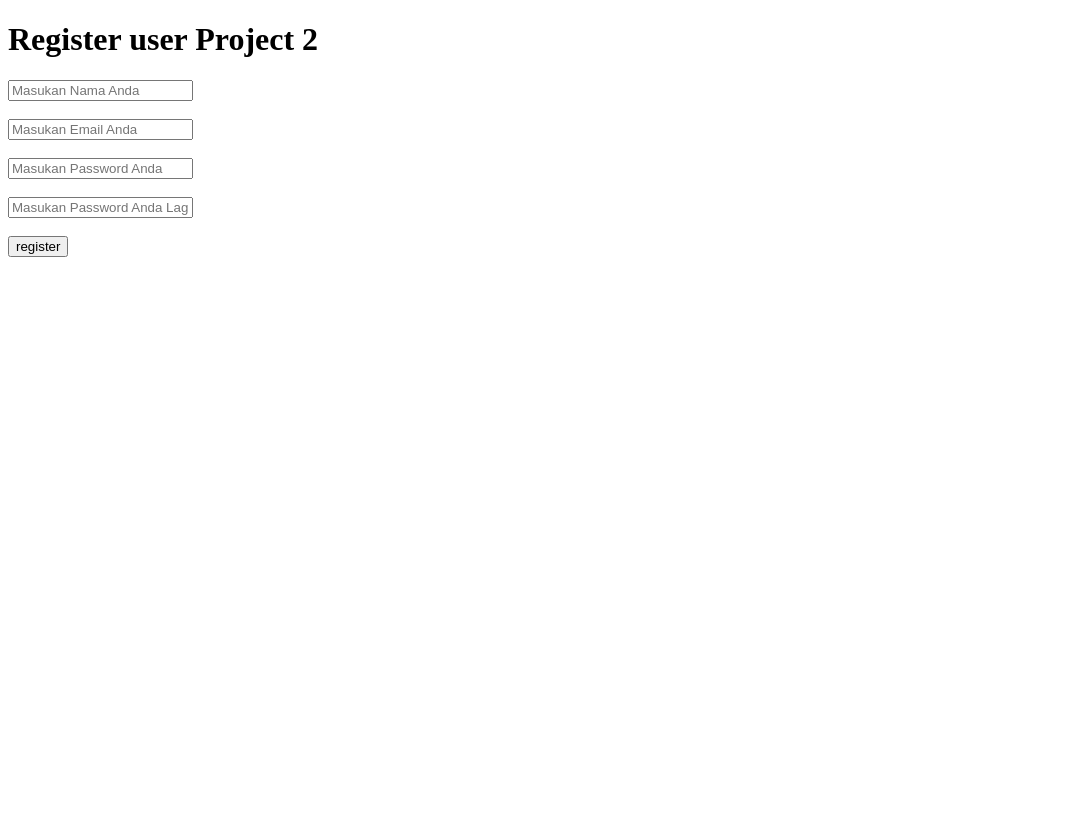
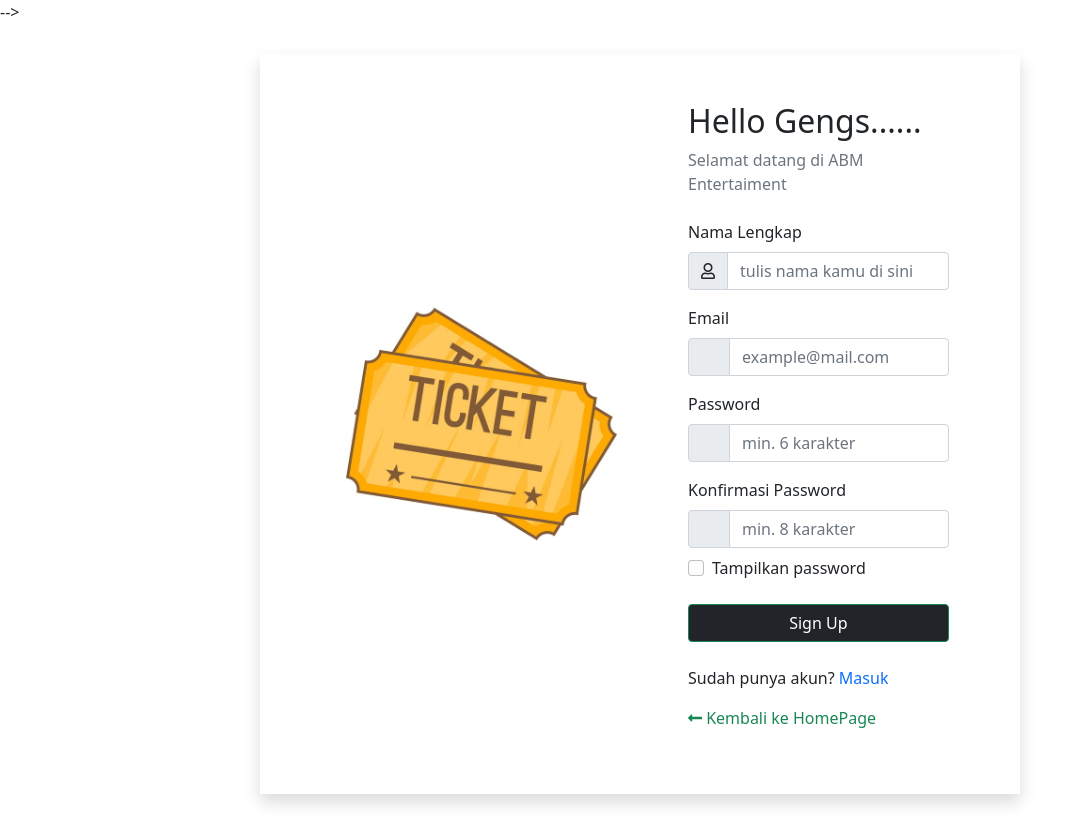
Before and after one commit to ABMverse/ABMProject, a plain HTML site: page register.html in a window 1280 px wide. Shown: the whole page, without its empty margins (0-1079 px from the left). Before the commit the page ends 800 px from the top, so only its background shows below. Drawn offline with nearby package versions, Linux system fonts and the light colour scheme.

Commit message:
bootstrap clear

```diff
--- a/register.html
+++ b/register.html
@@ -1,4 +1,4 @@
-<!DOCTYPE html>
+<!-- <!DOCTYPE html>
 <html lang="en">
   <head>
     <meta charset="UTF-8" />
@@ -17,8 +17,119 @@
     <input type="password2" placeholder="Masukan Password Anda Lagi" id="password2" /> <br /><br />
     <button onclick="save()">register</button>
 
-    <!-- <button onclick="get()">Get data</button> -->
+    <button onclick="get()">Get data</button> -->
 
-    <script src="./register.js"></script>
+    <!-- <script src="./register.js"></script>
+  </body> -->
+</html> -->
+
+<!DOCTYPE html>
+<html lang="en">
+  <head>
+    <meta charset="UTF-8" />
+    <meta http-equiv="X-UA-Compatible" content="IE=edge" />
+    <meta name="viewport" content="width=device-width, initial-scale=1.0" />
+    <link href="gambar/abm-logo2..png" rel="icon" />
+    <title>ABM Member Register</title>
+    <!-- Bootstrap -->
+    <link href="https://cdn.jsdelivr.net/npm/bootstrap@5.1.3/dist/css/bootstrap.min.css" rel="stylesheet" integrity="sha384-1BmE4kWBq78iYhFldvKuhfTAU6auU8tT94WrHftjDbrCEXSU1oBoqyl2QvZ6jIW3" crossorigin="anonymous" />
+    <!-- Fontawesome -->
+    <link rel="stylesheet" href="https://pro.fontawesome.com/releases/v5.10.0/css/all.css" integrity="sha384-AYmEC3Yw5cVb3ZcuHtOA93w35dYTsvhLPVnYs9eStHfGJvOvKxVfELGroGkvsg+p" crossorigin="anonymous" />
+
+    <!-- CSS -->
+    <link rel="stylesheet" href="./css/index.css" />
+  </head>
+
+  <body>
+    <main class="d-flex min-vh-100 justify-content-center align-items-center">
+      <div class="container">
+        <div class="row justify-content-center">
+          <div class="col-12 col-lg-10 col-xl-8 shadow rounded-6">
+            <div class="row justify-content-center py-md-0 py-5">
+              <div class="text-center d-md-none">
+                <h2>Hello Gengs......</h2>
+                <p class="mt-1">Selamat datang di ABM Entertaiment</p>
+              </div>
+              <div class="col-lg-5 col-md-5 col-7 p-2 my-auto">
+                <img src="gambar/tiket-login.jpg" class="img-fluid w-100" alt="Eco Shopping" />
+              </div>
+
+              <div class="col-lg-5 col-md-6 col-12 p-lg-5 px-4 pe-lg-2 py-md-5">
+                <div class="mb-4 d-none d-md-block">
+                  <h2>Hello Gengs......</h2>
+                  <p class="text-secondary mt-1">Selamat datang di ABM Entertaiment</p>
+                </div>
+
+                <div class="d-none alert alert-warning alert-dismissible fade show" role="alert">
+                  <span class="d-none">Password salah.</span>
+                  <span class="d-none">Email anda belum terdaftar.</span>
+                  <button type="button" class="btn-close"></button>
+                </div>
+
+                <form id="loginForm">
+                  <div class="mb-3">
+                    <label for="name" class="form-label">Nama Lengkap</label>
+                    <div class="input-group mb-1">
+                      <span class="input-group-text" id="basic-addon1"><i class="far fa-user"></i></span>
+                      <input type="text" class="form-control" placeholder="tulis nama kamu di sini" id="username" autocomplete="off" />
+                    </div>
+                  </div>
+
+                  <!-- <input type="text" placeholder="Masukan Nama Anda" id="username" /> <br /><br /> -->
+
+                    <div class="mb-3">
+                      <label for="email" class="form-label">Email</label>
+                      <div class="input-group mb-1">
+                        <span class="input-group-text" id="basic-addon1"><i class="far fa-fingerprint"></i></span>
+                        <input type="userid" class="form-control" placeholder="example@mail.com" id="userid" autocomplete="off" />
+                      </div>
+                    </div>
+
+                  <div class="mb-3">
+                    <label for="password" class="form-label">Password</label>
+                    <div class="input-group mb-1">
+                      <span class="input-group-text" id="basic-addon1"><i class="far fa-lock"></i></span>
+                      <input type="password" class="form-control" placeholder="min. 6 karakter" id="password" autocomplete="off" />
+                    </div>
+                  </div>
+
+                  <div class="mb-2">
+                    <label for="konfirmasiPassword" class="form-label">Konfirmasi Password</label>
+                    <div class="input-group">
+                      <span class="input-group-text" id="basic-addon1"><i class="far fa-lock"></i></span>
+                      <input type="password" class="form-control" placeholder="min. 8 karakter" id="password2"
+                        autocomplete="off">
+                    </div>
+                    <small class="text-danger d-none">Konfirmasi password tidak sesuai dengan password.</small>
+                  </div>
+
+                  <div class="mb-3 form-check">
+                    <input type="checkbox" class="form-check-input" id="showPassword" />
+                    <label class="form-check-label" for="showPassword">Tampilkan password</label>
+                  </div>
+
+                  <div class="d-grid col-12 mt-md-4 mt-3">
+                    <button type="submit" class="btn btn-success bg-dark">Sign Up</button>
+                  </div>
+                </form>
+
+                <div class="mt-4">
+                  <p class="mb-0">Sudah punya akun? <a href="loginPage.html" class="text-primary text-decoration-none">Masuk</a></p>
+                  <p class="mt-3">
+                    <a href="index.html" class="text-success text-decoration-none"><i class="fas fa-long-arrow-alt-left"></i> Kembali ke HomePage</a>
+                  </p>
+                </div>
+              </div>
+            </div>
+          </div>
+        </div>
+      </div>
+    </main>
+
+    <!-- Bootstrap bundle -->
+    <script src="https://cdn.jsdelivr.net/npm/bootstrap@5.0.2/dist/js/bootstrap.bundle.min.js" integrity="sha384-MrcW6ZMFYlzcLA8Nl+NtUVF0sA7MsXsP1UyJoMp4YLEuNSfAP+JcXn/tWtIaxVXM" crossorigin="anonymous"></script>
+
+    <!-- JAVASCRIPT -->
+    <script type="module" src="./register.js"></script>
   </body>
 </html>
```
